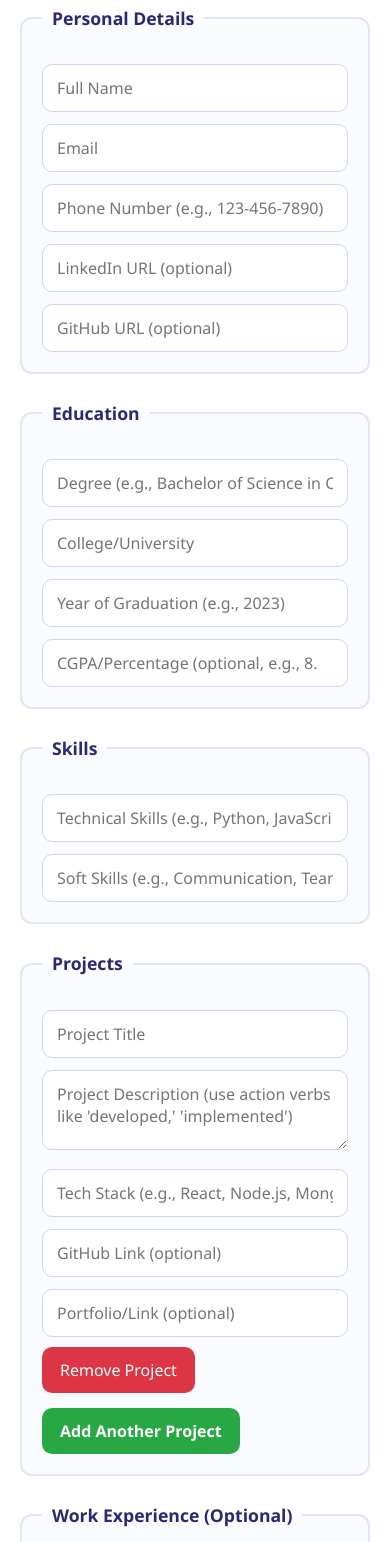
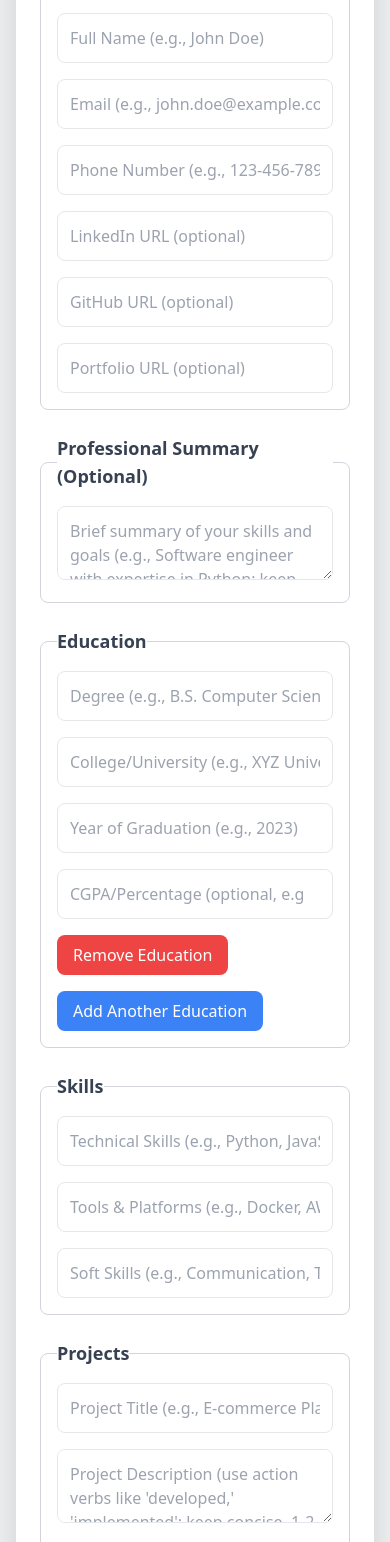
Before and after one commit to VAMSIPOLIPARTHI/resume, a plain HTML site: page frontend/index.html in a window 390 px wide. Shown: the part 127-1669 px from the top of the page. Drawn offline with nearby package versions, Linux system fonts and the light colour scheme.

Commit message:
Update index.html

```diff
--- a/frontend/index.html
+++ b/frontend/index.html
@@ -4,76 +4,94 @@
   <meta charset="UTF-8">
   <meta name="viewport" content="width=device-width, initial-scale=1.0">
   <title>Resume Maker</title>
-  <link rel="stylesheet" href="style.css">
+  <script src="https://cdn.tailwindcss.com"></script>
   <link rel="icon" href="/favicon.ico" type="image/x-icon">
 </head>
-<body>
-  <div class="container">
-    <h1>Resume Maker</h1>
-    <form id="resumeForm">
+<body class="bg-gray-100 min-h-screen flex items-center justify-center p-4 sm:p-6">
+  <div class="container mx-auto max-w-4xl bg-white rounded-xl shadow-2xl p-6 sm:p-8">
+    <h1 class="text-2xl sm:text-3xl font-bold text-center text-gray-800 mb-6">Resume Maker</h1>
+    <form id="resumeForm" class="space-y-6">
       <!-- Personal Details -->
-      <fieldset>
-        <legend>Personal Details</legend>
-        <input type="text" id="name" name="name" placeholder="Full Name" required>
-        <input type="email" id="email" name="email" placeholder="Email" required>
-        <input type="text" id="phone" name="phone" placeholder="Phone Number (e.g., 123-456-7890)" required>
-        <input type="url" id="linkedin" name="linkedin" placeholder="LinkedIn URL (optional)">
-        <input type="url" id="github" name="github" placeholder="GitHub URL (optional)">
+      <fieldset class="border border-gray-300 p-4 sm:p-6 rounded-lg">
+        <legend class="text-lg sm:text-xl font-semibold text-gray-700">Personal Details</legend>
+        <div class="grid grid-cols-1 sm:grid-cols-2 gap-4">
+          <input type="text" id="name" name="name" placeholder="Full Name (e.g., John Doe)" required class="w-full p-3 border rounded-lg focus:ring-2 focus:ring-blue-500">
+          <input type="email" id="email" name="email" placeholder="Email (e.g., john.doe@example.com)" required class="w-full p-3 border rounded-lg focus:ring-2 focus:ring-blue-500">
+          <input type="text" id="phone" name="phone" placeholder="Phone Number (e.g., 123-456-7890)" required class="w-full p-3 border rounded-lg focus:ring-2 focus:ring-blue-500">
+          <input type="url" id="linkedin" name="linkedin" placeholder="LinkedIn URL (optional)" class="w-full p-3 border rounded-lg focus:ring-2 focus:ring-blue-500">
+          <input type="url" id="github" name="github" placeholder="GitHub URL (optional)" class="w-full p-3 border rounded-lg focus:ring-2 focus:ring-blue-500">
+          <input type="url" id="portfolio" name="portfolio" placeholder="Portfolio URL (optional)" class="w-full p-3 border rounded-lg focus:ring-2 focus:ring-blue-500">
+        </div>
+      </fieldset>
+
+      <!-- Professional Summary -->
+      <fieldset class="border border-gray-300 p-4 sm:p-6 rounded-lg">
+        <legend class="text-lg sm:text-xl font-semibold text-gray-700">Professional Summary (Optional)</legend>
+        <textarea id="summary" name="summary" placeholder="Brief summary of your skills and goals (e.g., Software engineer with expertise in Python; keep concise)" class="w-full p-3 border rounded-lg focus:ring-2 focus:ring-blue-500"></textarea>
       </fieldset>
 
       <!-- Education -->
-      <fieldset>
-        <legend>Education</legend>
-        <input type="text" id="degree" name="degree" placeholder="Degree (e.g., Bachelor of Science in Computer Science)" required>
-        <input type="text" id="college" name="college" placeholder="College/University" required>
-        <input type="number" id="year" name="year" placeholder="Year of Graduation (e.g., 2023)" required>
-        <input type="number" id="cgpa" name="cgpa" placeholder="CGPA/Percentage (optional, e.g., 8.5)" step="0.01">
+      <fieldset id="education" class="border border-gray-300 p-4 sm:p-6 rounded-lg">
+        <legend class="text-lg sm:text-xl font-semibold text-gray-700">Education</legend>
+        <div class="education-entry space-y-4">
+          <div class="grid grid-cols-1 sm:grid-cols-2 gap-4">
+            <input type="text" name="degree" placeholder="Degree (e.g., B.S. Computer Science)" required class="w-full p-3 border rounded-lg focus:ring-2 focus:ring-blue-500">
+            <input type="text" name="college" placeholder="College/University (e.g., XYZ University)" required class="w-full p-3 border rounded-lg focus:ring-2 focus:ring-blue-500">
+            <input type="number" name="year" placeholder="Year of Graduation (e.g., 2023)" required class="w-full p-3 border rounded-lg focus:ring-2 focus:ring-blue-500">
+            <input type="number" name="cgpa" placeholder="CGPA/Percentage (optional, e.g., 8.5)" step="0.01" class="w-full p-3 border rounded-lg focus:ring-2 focus:ring-blue-500">
+          </div>
+          <button type="button" class="remove-education bg-red-500 text-white px-4 py-2 rounded-lg hover:bg-red-600">Remove Education</button>
+        </div>
+        <button type="button" id="addEducation" class="mt-4 bg-blue-500 text-white px-4 py-2 rounded-lg hover:bg-blue-600">Add Another Education</button>
       </fieldset>
 
       <!-- Skills -->
-      <fieldset>
-        <legend>Skills</legend>
-        <input type="text" id="technical_skills" name="technical_skills" placeholder="Technical Skills (e.g., Python, JavaScript, SQL)" required>
-        <input type="text" id="soft_skills" name="soft_skills" placeholder="Soft Skills (e.g., Communication, Teamwork, optional)">
+      <fieldset class="border border-gray-300 p-4 sm:p-6 rounded-lg">
+        <legend class="text-lg sm:text-xl font-semibold text-gray-700">Skills</legend>
+        <input type="text" id="technical_skills" name="technical_skills" placeholder="Technical Skills (e.g., Python, JavaScript, SQL)" required class="w-full p-3 border rounded-lg focus:ring-2 focus:ring-blue-500 mb-4">
+        <input type="text" id="tools" name="tools" placeholder="Tools & Platforms (e.g., Docker, AWS, optional)" class="w-full p-3 border rounded-lg focus:ring-2 focus:ring-blue-500 mb-4">
+        <input type="text" id="soft_skills" name="soft_skills" placeholder="Soft Skills (e.g., Communication, Teamwork, optional)" class="w-full p-3 border rounded-lg focus:ring-2 focus:ring-blue-500">
       </fieldset>
 
       <!-- Projects -->
-      <fieldset id="projects">
-        <legend>Projects</legend>
-        <div class="project-entry">
-          <input type="text" name="project_title" placeholder="Project Title" required>
-          <textarea name="project_description" placeholder="Project Description (use action verbs like 'developed,' 'implemented')" required></textarea>
-          <input type="text" name="project_tech" placeholder="Tech Stack (e.g., React, Node.js, MongoDB)" required>
-          <input type="url" name="project_github" placeholder="GitHub Link (optional)">
-          <input type="url" name="project_portfolio" placeholder="Portfolio/Link (optional)">
-          <button type="button" class="remove-project">Remove Project</button>
+      <fieldset id="projects" class="border border-gray-300 p-4 sm:p-6 rounded-lg">
+        <legend class="text-lg sm:text-xl font-semibold text-gray-700">Projects</legend>
+        <div class="project-entry space-y-4">
+          <input type="text" name="project_title" placeholder="Project Title (e.g., E-commerce Platform)" required class="w-full p-3 border rounded-lg focus:ring-2 focus:ring-blue-500">
+          <textarea name="project_description" placeholder="Project Description (use action verbs like 'developed,' 'implemented'; keep concise, 1-2 bullets)" required class="w-full p-3 border rounded-lg focus:ring-2 focus:ring-blue-500"></textarea>
+          <input type="text" name="project_tech" placeholder="Tech Stack (e.g., React, Node.js, MongoDB)" required class="w-full p-3 border rounded-lg focus:ring-2 focus:ring-blue-500">
+          <input type="url" name="project_github" placeholder="GitHub Link (optional)" class="w-full p-3 border rounded-lg focus:ring-2 focus:ring-blue-500">
+          <button type="button" class="remove-project bg-red-500 text-white px-4 py-2 rounded-lg hover:bg-red-600">Remove Project</button>
         </div>
-        <button type="button" id="addProject">Add Another Project</button>
+        <button type="button" id="addProject" class="mt-4 bg-blue-500 text-white px-4 py-2 rounded-lg hover:bg-blue-600">Add Another Project</button>
       </fieldset>
 
       <!-- Work Experience -->
-      <fieldset>
-        <legend>Work Experience (Optional)</legend>
-        <input type="text" id="company" name="company" placeholder="Company Name">
-        <input type="text" id="role" name="role" placeholder="Role (e.g., Software Engineer Intern)">
-        <input type="text" id="duration" name="duration" placeholder="Duration (e.g., Jan 2023 - Jun 2023)">
-        <textarea id="experience_description" name="experience_description" placeholder="Description (use action verbs like 'developed,' 'designed')"></textarea>
+      <fieldset id="experience" class="border border-gray-300 p-4 sm:p-6 rounded-lg">
+        <legend class="text-lg sm:text-xl font-semibold text-gray-700">Work Experience (Optional)</legend>
+        <div class="experience-entry space-y-4">
+          <div class="grid grid-cols-1 sm:grid-cols-2 gap-4">
+            <input type="text" name="company" placeholder="Company Name (e.g., ABC Corp)" class="w-full p-3 border rounded-lg focus:ring-2 focus:ring-blue-500">
+            <input type="text" name="role" placeholder="Role (e.g., Software Engineer Intern)" class="w-full p-3 border rounded-lg focus:ring-2 focus:ring-blue-500">
+            <input type="text" name="duration" placeholder="Duration (e.g., Jan 2023 - Jun 2023)" class="w-full p-3 border rounded-lg focus:ring-2 focus:ring-blue-500">
+            <textarea name="experience_description" placeholder="Description (use action verbs like 'developed,' 'designed'; keep concise, 1-2 bullets)" class="w-full p-3 border rounded-lg focus:ring-2 focus:ring-blue-500 sm:col-span-2"></textarea>
+          </div>
+          <button type="button" class="remove-experience bg-red-500 text-white px-4 py-2 rounded-lg hover:bg-red-600">Remove Experience</button>
+        </div>
+        <button type="button" id="addExperience" class="mt-4 bg-blue-500 text-white px-4 py-2 rounded-lg hover:bg-blue-600">Add Another Experience</button>
       </fieldset>
 
-      <!-- Certifications/Achievements -->
-      <fieldset>
-        <legend>Certifications and Achievements (Optional)</legend>
-        <textarea id="certifications" name="certifications" placeholder="Certifications or Achievements (one per line, e.g., AWS Certified Developer)"></textarea>
+      <!-- Certifications -->
+      <fieldset class="border border-gray-300 p-4 sm:p-6 rounded-lg">
+        <legend class="text-lg sm:text-xl font-semibold text-gray-700">Certifications (Optional)</legend>
+        <div id="certifications" class="space-y-4">
+          <input type="text" name="certification" placeholder="Certification (e.g., AWS Certified Developer)" class="w-full p-3 border rounded-lg focus:ring-2 focus:ring-blue-500">
+          <button type="button" class="remove-certification bg-red-500 text-white px-4 py-2 rounded-lg hover:bg-red-600">Remove Certification</button>
+        </div>
+        <button type="button" id="addCertification" class="mt-4 bg-blue-500 text-white px-4 py-2 rounded-lg hover:bg-blue-600">Add Another Certification</button>
       </fieldset>
 
-      <!-- Other -->
-      <fieldset>
-        <legend>Additional Information (Optional)</legend>
-        <input type="text" id="languages" name="languages" placeholder="Languages (e.g., English, Spanish)">
-        <input type="text" id="interests" name="interests" placeholder="Interests (e.g., Coding, Data Science)">
-      </fieldset>
-
-      <button type="submit">Generate Resume</button>
+      <button type="submit" class="w-full bg-green-500 text-white px-4 py-3 rounded-lg hover:bg-green-600 text-lg font-semibold">Generate Resume</button>
     </form>
   </div>
 
```
